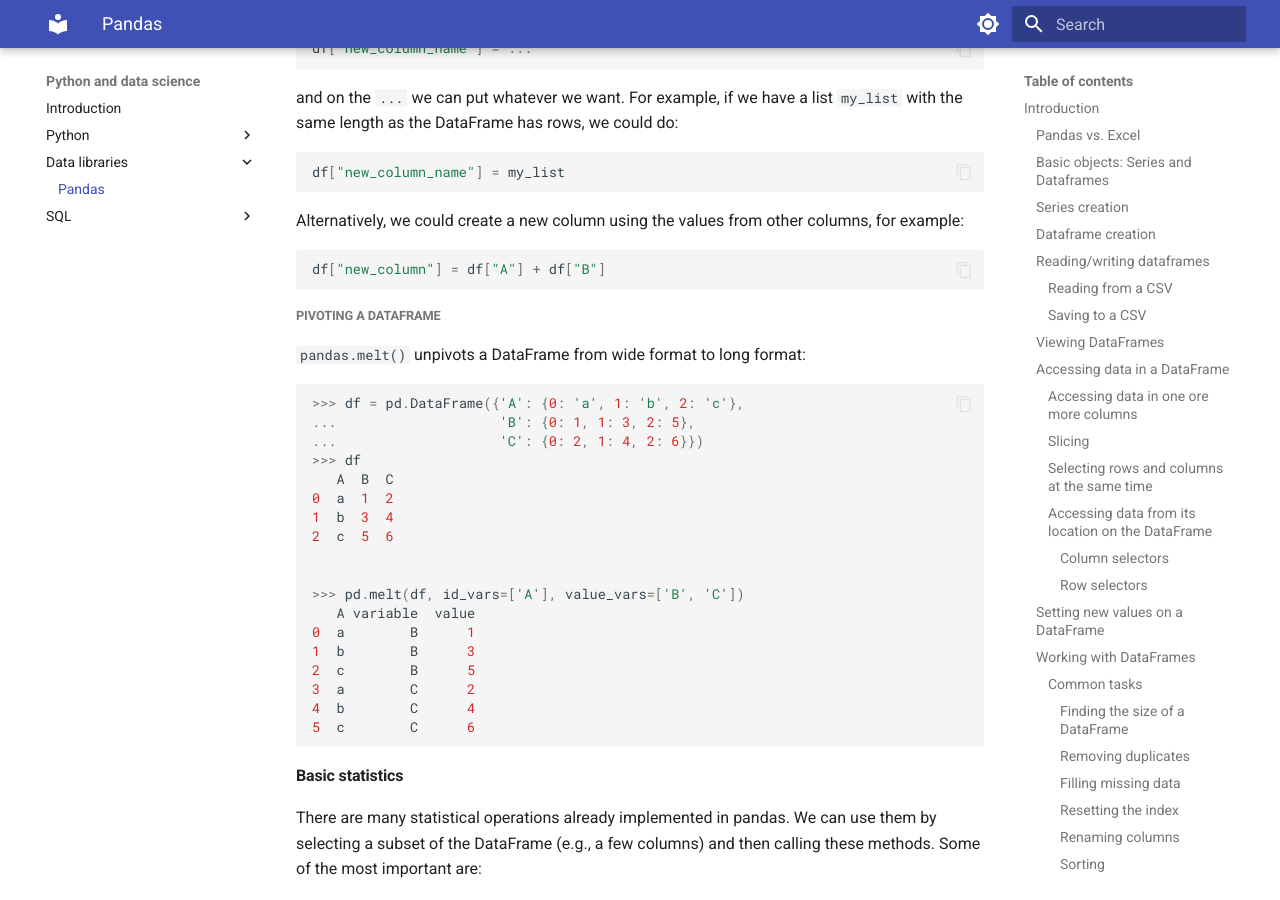
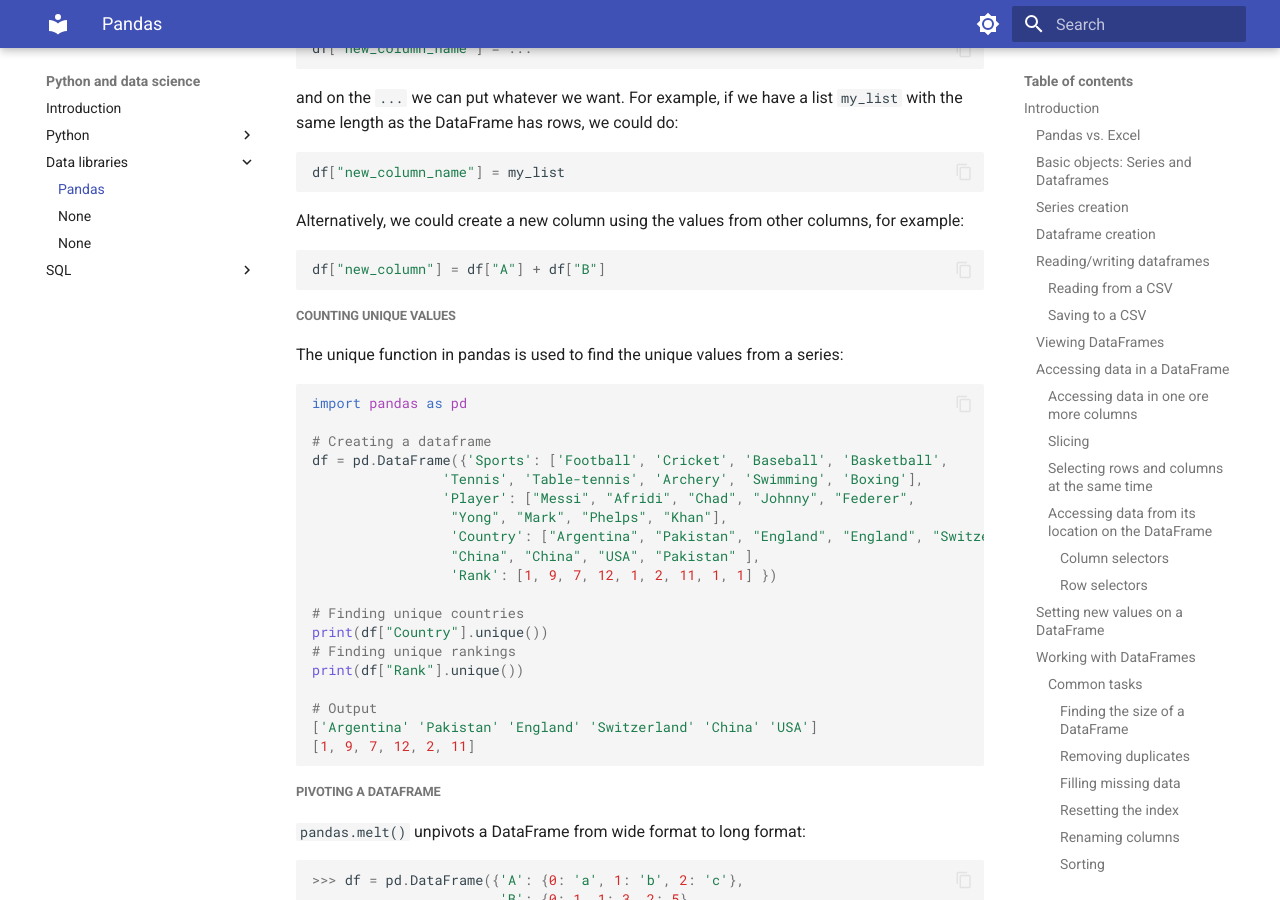
Before and after one commit to gerardpc/python-course, an MkDocs documentation site: the page built from docs/programming/python_libraries/pandas.md, in a window 1280 px wide and 900 px high, scrolled down 13290 px. Built offline with MkDocs 1.6.1 and Material for MkDocs 9.7.7, drawn with Linux system fonts in a browser that asks for light colours.

Commit message:
pandas update.

````diff
--- a/docs/programming/python_libraries/pandas.md
+++ b/docs/programming/python_libraries/pandas.md
@@ -624,6 +624,32 @@
 df["new_column"] = df["A"] + df["B"]
 ```
 
+##### Counting unique values
+
+The unique function in pandas is used to find the unique values from a series:
+
+```python
+import pandas as pd
+
+# Creating a dataframe
+df = pd.DataFrame({'Sports': ['Football', 'Cricket', 'Baseball', 'Basketball',
+                'Tennis', 'Table-tennis', 'Archery', 'Swimming', 'Boxing'],
+                'Player': ["Messi", "Afridi", "Chad", "Johnny", "Federer",
+                 "Yong", "Mark", "Phelps", "Khan"],
+                 'Country': ["Argentina", "Pakistan", "England", "England", "Switzerland",
+                 "China", "China", "USA", "Pakistan" ],
+                 'Rank': [1, 9, 7, 12, 1, 2, 11, 1, 1] })
+
+# Finding unique countries
+print(df["Country"].unique())
+# Finding unique rankings
+print(df["Rank"].unique())
+
+# Output
+['Argentina' 'Pakistan' 'England' 'Switzerland' 'China' 'USA']
+[1, 9, 7, 12, 2, 11]
+```
+
 ##### Pivoting a dataframe
 
 `pandas.melt()` unpivots a DataFrame from wide format to long format:
--- a/mkdocs.yml
+++ b/mkdocs.yml
@@ -63,7 +63,8 @@
     - 'programming/python/python_packages.md'
   - 'Data libraries':
     - 'programming/python_libraries/pandas.md'
-#    - 'programming/matplotlib.md'
+    - 'programming/numpy.md'
+    - 'programming/matplotlib.md'
 #    - 'programming/pyspark.md'
   - 'SQL':
     - 'programming/sql.md'
````
Also changed, not shown: docs/programming/python_libraries/matplotlib.md (+2 -2 lines), docs/programming/python_libraries/numpy.md (added, +3 -0 lines).
